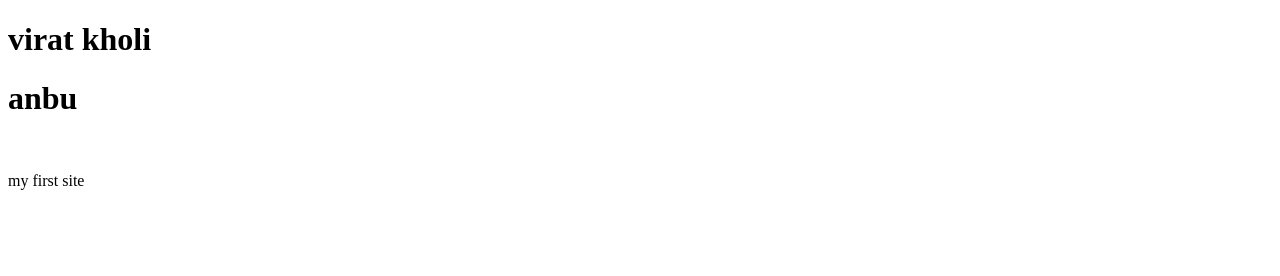
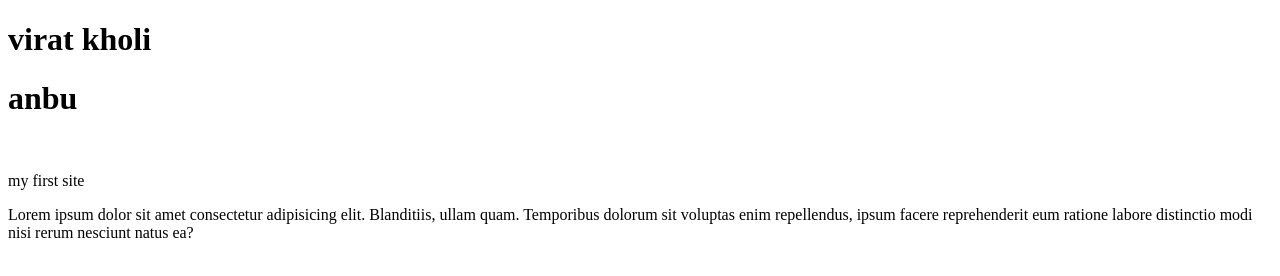
Before and after one commit to killivvv/anbu, a plain HTML site: page index.html in a window 1280 px wide. Drawn offline with Linux system fonts and the light colour scheme.

Commit message:
ADDED PARA

```diff
--- a/index.html
+++ b/index.html
@@ -10,5 +10,6 @@
  <h1>anbu</h1>
  <img width="200px" src="virat.jpg" alt="">
  <p>my first site</p>
+ <p>Lorem ipsum dolor sit amet consectetur adipisicing elit. Blanditiis, ullam quam. Temporibus dolorum sit voluptas enim repellendus, ipsum facere reprehenderit eum ratione labore distinctio modi nisi rerum nesciunt natus ea?</p>
 </body>
 </html>
```
